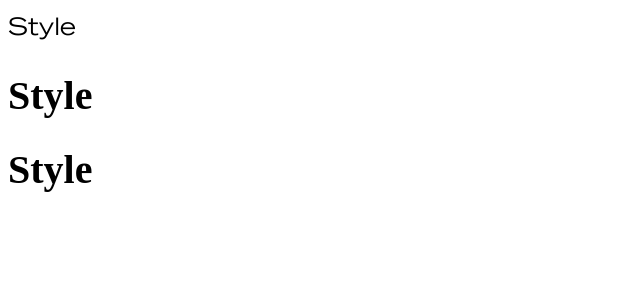
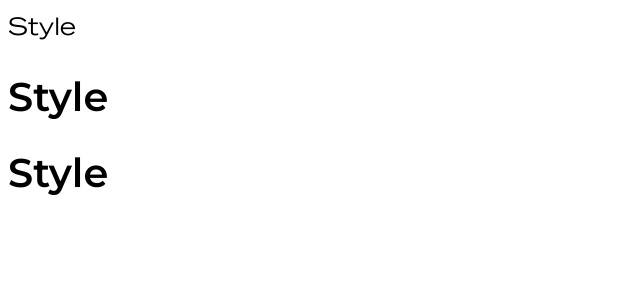
Before and after one commit to safaroww/final_project, a React (Create React App) app: page / in a window 1280 px wide. Shown: the top 300 px of the page, without its empty margins (0-640 px from the left). Built offline with nearby package versions, Linux system fonts and the light colour scheme.

Commit message:
AddedSomeFonts

```diff
--- a/public/index.html
+++ b/public/index.html
@@ -13,6 +13,10 @@
       user's mobile device or desktop. See https://developers.google.com/web/fundamentals/web-app-manifest/
     -->
     <link rel="manifest" href="%PUBLIC_URL%/manifest.json" />
+    <link rel="preconnect" href="https://fonts.googleapis.com">
+<link rel="preconnect" href="https://fonts.gstatic.com" crossorigin>
+<link href="https://fonts.googleapis.com/css2?family=Montserrat:wght@400;600;700&display=swap" rel="stylesheet">
+
     <!--
       Notice the use of %PUBLIC_URL% in the tags above.
       It will be replaced with the URL of the `public` folder during the build.
--- a/src/Styles/Style.tsx
+++ b/src/Styles/Style.tsx
@@ -5,9 +5,9 @@ export const Style = () => {
   return (
     <div >
 
-        <h1 className='mainfont font24 bugFilled-false'>Style</h1>
-        <h1 className='mainfont2 fontsemibold font40 Arrowd-false'>Style</h1>
-        <h1 className='mainfont2 fontsemibold font40 infoFill-false'>Style</h1>
+        <h1 className='main-font font-24 bugFilled-false'>Style</h1>
+        <h1 className='second-font font-semibold font-40 '>Style</h1>
+        <h1 className='second-font font-semibold font-40 '>Style</h1>
     </div>
   )
 }
--- a/src/Styles/style.scss
+++ b/src/Styles/style.scss
@@ -1,47 +1,50 @@
 /*  ----------  Font Families  ----------   */
-.mainfont{
+.main-font{
     font-family: "Trade Gothic LT Std";
     font-weight: normal;
 }
-
+.second-font{
+  font-family: 'Montserrat', sans-serif;
+  font-weight: normal;
+}
 
 /*  ----------  Font Family Weights  ----------   */
-.fontsemibold{
+.font-semibold{
     font-weight: 600;
 }
-.fontmedium{
+.font-medium{
     font-weight: 500;
 }
-.fontbold{
+.font-bold{
     font-weight: bold;
 }
 
 /*  ----------  Font Sizes  ----------   */
 
-.font10{
+.font-10{
     font-size: 10px;
 }
-.font12{
+.font-12{
     font-size: 12px;
 }
-.font14{
+.font-14{
     font-size: 14px;
 }
-.font16{
+.font-16{
     font-size: 16px;
 }
-.font20{
+.font-20{
     font-size: 20px;
 }
-.font24{
+.font-24{
     font-size: 24px;
 }
-.font32{
+.font-32{
     font-size: 32px;
 }
-.font36{
+.font-36{
     font-size: 36px;
 }
-.font40{
+.font-40{
     font-size: 40px;
 }
```
